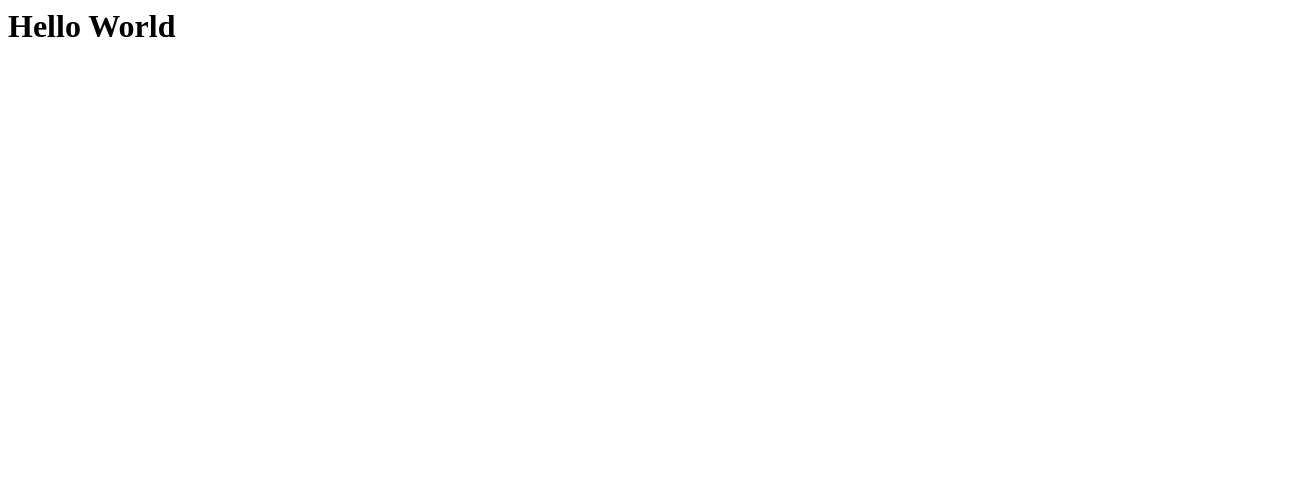
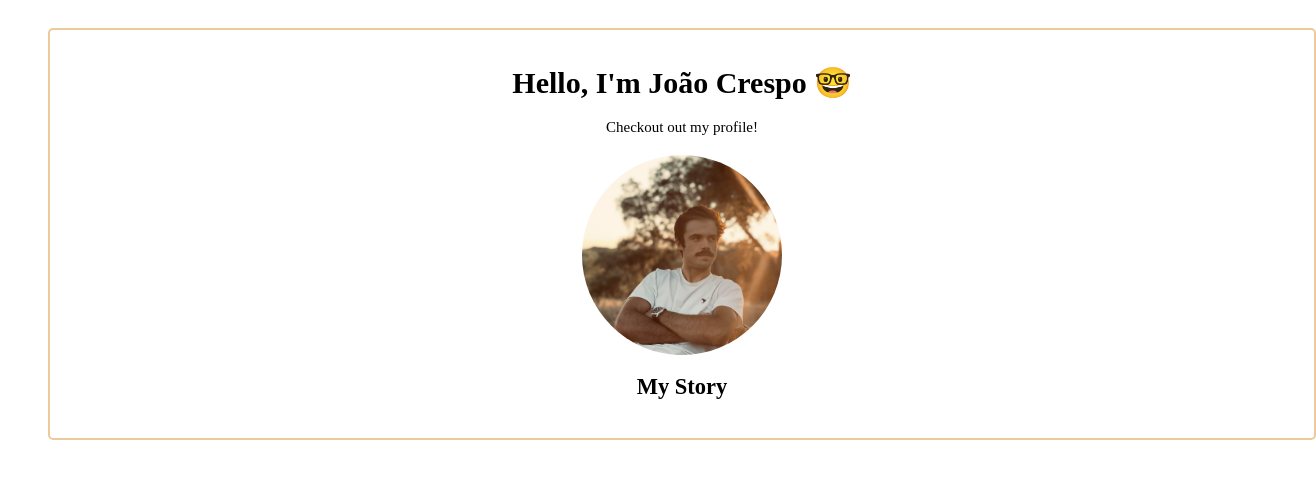
Before and after one commit to GemExplorer/MyProfile, a plain HTML site: page index.html in a window 1280 px wide. Shown: the whole page, 1316 px wide, since content can reach past the window. Drawn offline with Linux system fonts and the light colour scheme.

Commit message:
My Profile Update

```diff
--- a/index.html
+++ b/index.html
@@ -1 +1,18 @@
-<h1>Hello World</h1>
+<html lang="en">
+  <head>
+    <meta charset="UTF-8" />
+    <meta name="viewport" content="width=device-width, initial-scale=1.0" />
+    <link rel="stylesheet" href="style.css" />
+    <title>My Portfolio</title>
+  </head>
+  <body>
+    <div class="container">
+      <div class="card-one">
+        <h1>Hello, I'm João Crespo 🤓</h1>
+        <p>Checkout out my profile!</p>
+        <img src="images/João Crespo.jpg" alt="My profile picture" id="image-circle" />
+      </div>
+      <h2>My Story</h2>
+    </div>
+  </body>
+</html>
--- /dev/null
+++ b/style.css
@@ -0,0 +1,33 @@
+body {
+font-size: 15px;
+line-height: 25px;
+padding: 20px;
+}
+
+img {
+  width: 200px;
+  height: 200px;
+}
+
+.card-one {
+
+}
+
+#image-circle {
+  border-radius: 50%;
+  width: 200px;
+  height: 200px;
+}
+
+.container {
+  border: 2px solid #ECCA9C;
+  border-radius: 5px;
+  width: 100%;
+  margin-left: 20px;
+  margin-right: 20px;
+  padding: 20px;
+}
+
+div {
+  text-align: center;
+}
```
Also changed, not shown: images/João Crespo.jpg (added).
